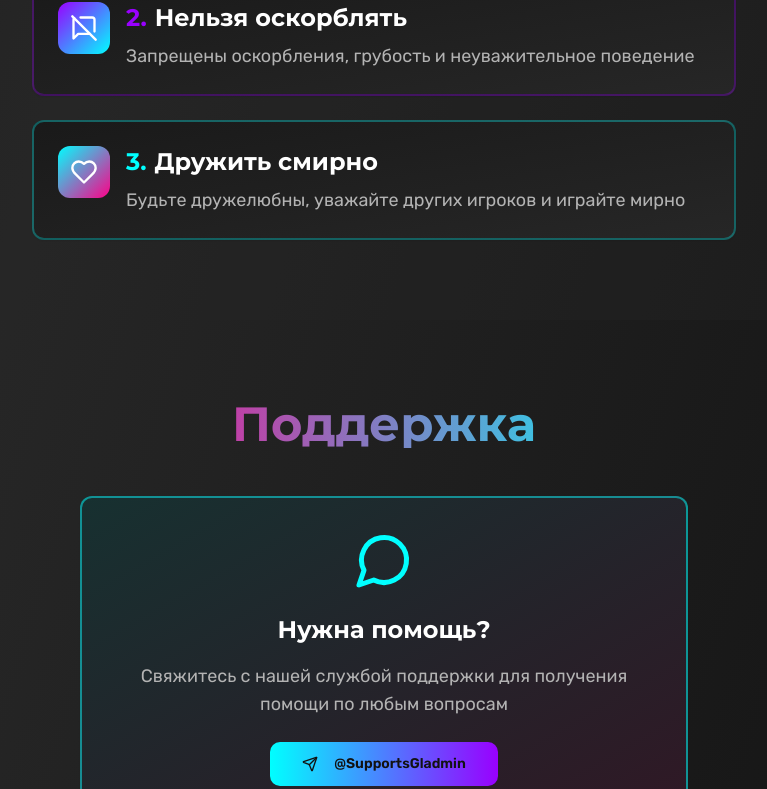
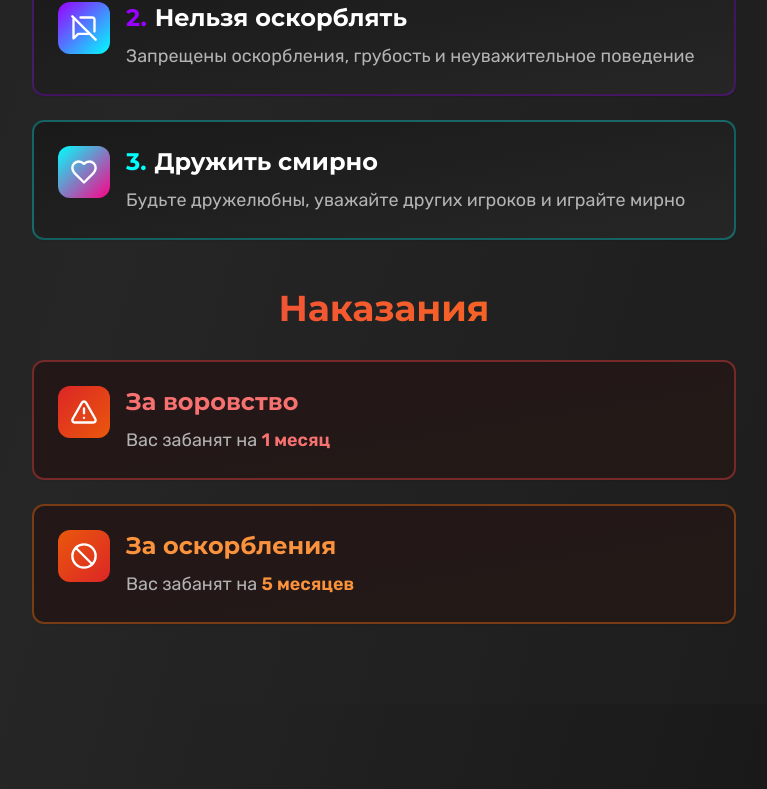
Before and after one commit to pr-poehali-dev/ilovebanstudios-website, a React (Vite) app: page / in a window 1280 px wide. Shown: the part 3027-3816 px from the top of the page, without its empty margins (256-1023 px from the left). Built offline with nearby package versions, Linux system fonts and the light colour scheme.

Commit message:
docs: добавить описание санкций за нарушения

```diff
--- a/src/pages/Index.tsx
+++ b/src/pages/Index.tsx
@@ -382,6 +382,49 @@ const Index = () => {
               </CardContent>
             </Card>
           </div>
+
+          <div className="mt-12">
+            <h3 className="text-4xl font-bold text-center mb-8 bg-gradient-to-r from-red-500 to-orange-500 bg-clip-text text-transparent">
+              Наказания
+            </h3>
+            <div className="grid gap-6">
+              <Card className="bg-gradient-to-br from-red-950/20 to-orange-950/20 border-2 border-red-500/40 hover:border-red-500/70 transition-all">
+                <CardContent className="p-6">
+                  <div className="flex items-start gap-4">
+                    <div className="bg-gradient-to-br from-red-600 to-orange-600 p-3 rounded-xl flex-shrink-0">
+                      <Icon name="AlertTriangle" size={28} className="text-white" />
+                    </div>
+                    <div>
+                      <h4 className="text-2xl font-bold mb-2 text-red-400">
+                        За воровство
+                      </h4>
+                      <p className="text-lg text-muted-foreground">
+                        Вас забанят на <span className="text-red-400 font-bold">1 месяц</span>
+                      </p>
+                    </div>
+                  </div>
+                </CardContent>
+              </Card>
+
+              <Card className="bg-gradient-to-br from-red-950/20 to-orange-950/20 border-2 border-orange-500/40 hover:border-orange-500/70 transition-all">
+                <CardContent className="p-6">
+                  <div className="flex items-start gap-4">
+                    <div className="bg-gradient-to-br from-orange-600 to-red-600 p-3 rounded-xl flex-shrink-0">
+                      <Icon name="Ban" size={28} className="text-white" />
+                    </div>
+                    <div>
+                      <h4 className="text-2xl font-bold mb-2 text-orange-400">
+                        За оскорбления
+                      </h4>
+                      <p className="text-lg text-muted-foreground">
+                        Вас забанят на <span className="text-orange-400 font-bold">5 месяцев</span>
+                      </p>
+                    </div>
+                  </div>
+                </CardContent>
+              </Card>
+            </div>
+          </div>
         </div>
       </section>
 
```
